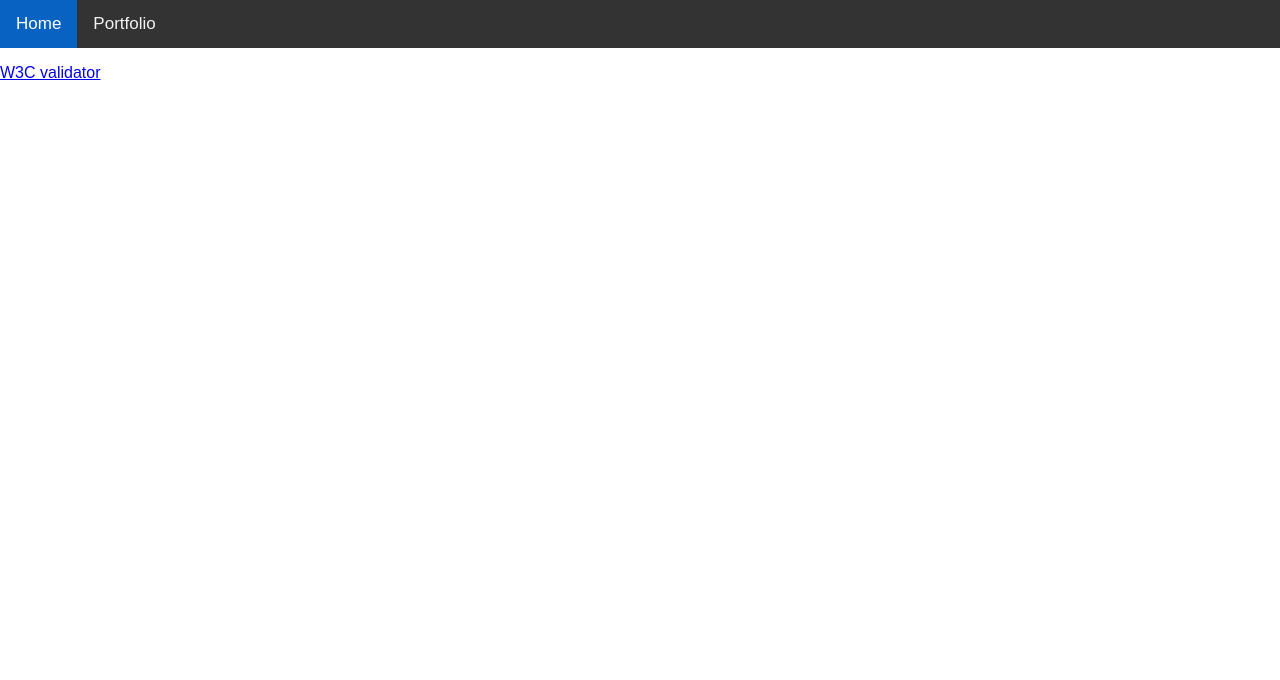
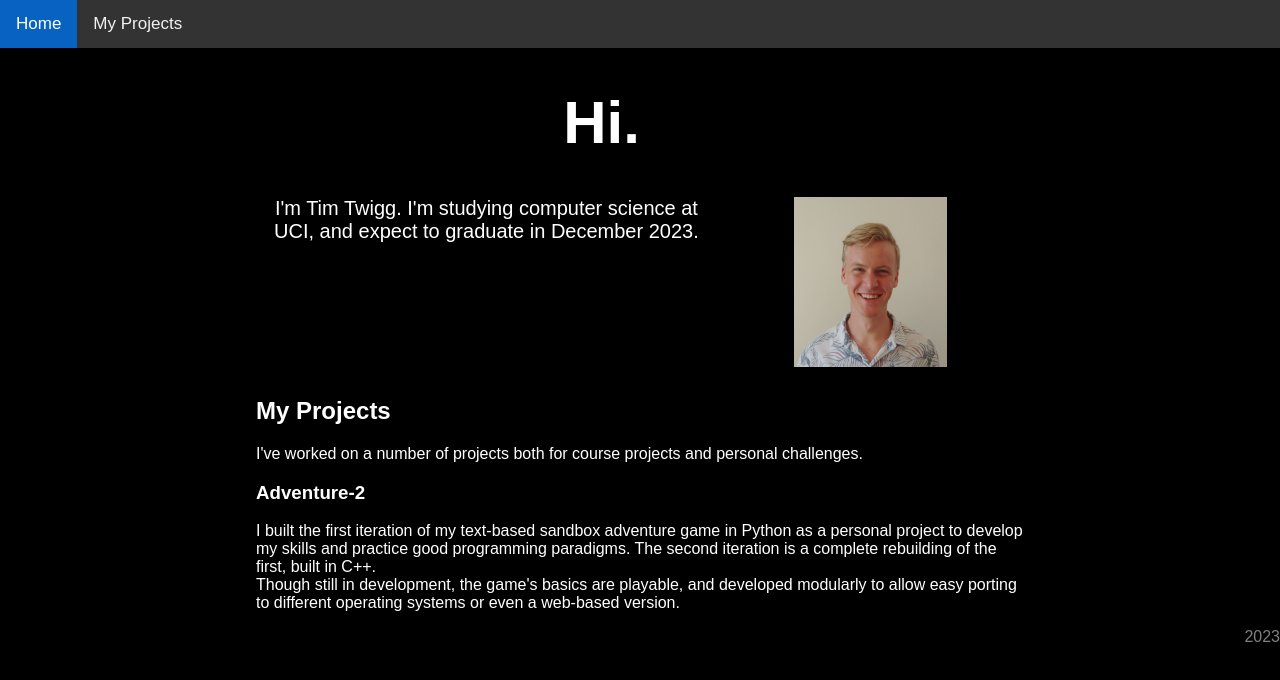
Before and after one commit to TimTwigg/timtwigg.github.io, a plain HTML site: page index.html in a window 1280 px wide. Drawn offline with Linux system fonts and the light colour scheme.

Commit message:
Dev 1/17

```diff
--- a/index.html
+++ b/index.html
@@ -8,24 +8,58 @@ EMAIL: ttwigg@uci.edu
 
 <head>
     <meta charset = "utf-8">
+    <meta name = "viewport" content = "width = device-width, initial-scale = 1">
     <meta name = "author" content = "Timothy Twigg">
     <meta name = "description" content = "Home Page">
     <link rel = "stylesheet" href = "styles.css">
     <script src = "script.js"></script>
     <script src="https://use.fontawesome.com/ff30197ced.js"></script>
-    <!-- you would also link to Bootstrap here! -->
     <title>Home</title>
 </head>
 
 <body>
-    <div class = "topnav" id = "NavBar">
-        <a class = "active" href = "index.html">Home</a>
-        <a href = "portfolio.html">Portfolio</a>
-        <a href = "javascript:void(0)" class = "icon" onclick = "changeNavBar()"><i class = "fa fa-bars" aria-hidden="true"></i></a>
+    <div class = "topnav" id = "home">
+        <a class = "active" href = "#home">Home</a>
+        <a href = "#my_projects">My Projects</a>
+        <a href = "javascript:void(0)" class = "icon" onclick = "changeNavBar()" title = "icon"><i class = "fa fa-bars" aria-hidden="true"></i></a>
     </div>
 
-    <p>
-        <a href = "http://validator.w3.org/check?uri=referer">W3C validator</a>
-    </p>
+    <div class = "main">
+        <button onclick="toTop()" id = "toTopButton" title = "Gotop">Back to top</button>
+
+        <div class = "titlediv">
+            <h1>
+                Hi.
+            </h1>
+            <p>
+                <img id = "profile_picture" src = "profile.jpg" alt = "Personal Profile Picture">
+                I'm Tim Twigg. I'm studying computer science at UCI, and expect to graduate in December 2023.
+            </p>
+        </div>
+
+        <div id = "my_projects">
+            <h2>
+                My Projects
+            </h2>
+            <p>
+                I've worked on a number of projects both for course projects and personal challenges.
+            </p>
+
+            <h3>
+                Adventure-2
+            </h3>
+            <p>
+                I built the first iteration of my text-based sandbox adventure game in Python as a personal project to develop my skills and practice good programming paradigms. The second
+                iteration is a complete rebuilding of the first, built in C++. <br/>
+                Though still in development, the game's basics are playable, and developed modularly to allow easy porting to different operating systems or even a web-based version.
+            </p>
+        </div>
+
+    </div>
+
+    <footer>
+        <p>2023</p>
+    </footer>
+
 </body>
 </html>
--- a/script.js
+++ b/script.js
@@ -1,10 +1,27 @@
 /* Toggle between adding and removing the "responsive" class
 to topnav when the user clicks on the icon */
 function changeNavBar() {
-    var x = document.getElementById("NavBar");
+    var x = document.getElementById("home");
     if (x.className === "topnav") {
         x.className += " responsive";
     } else {
         x.className = "topnav";
     }
 }
+
+/* Manage toTopButton */
+window.onscroll = function() {scrollFunction()};
+
+function scrollFunction() {
+    let mybutton = document.getElementById("toTopButton");
+    if (document.body.scrollTop > 20 || document.documentElement.scrollTop > 20) {
+        mybutton.style.display = "block";
+    } else {
+        mybutton.style.display = "none";
+    }
+  }
+
+function toTop() {
+    document.body.scrollTop = 0;
+    document.documentElement.scrollTop = 0;
+}
--- a/styles.css
+++ b/styles.css
@@ -1,15 +1,87 @@
-body {
-    margin: 0;
-    font-family: Arial, Helvetica, sans-serif;
+/*
+WRITTEN BY: Timothy Twigg
+EMAIL: ttwigg@uci.edu
+*/
+
+html {
+    height: 100%;
 }
 
-/* Navigation bar */
+body {
+    font-family: Arial, Helvetica, sans-serif;
+    background-color: black;
+    color: white;
+    margin: 0;
+    padding: 0;
+    min-height: 100vh;
+}
+
+.main {
+    width: 60%;
+    margin: auto;
+}
+
+.titlediv {
+    text-align: center;
+    margin-bottom: 20%;
+}
+
+.titlediv h1 {
+    padding-right: 10%;
+    font-size: 60px;
+}
+
+.titlediv p {
+    font-size: 20px;
+}
+
+#profile_picture {
+    float: right;
+    width: 20%;
+    padding-left: 10%;
+    padding-right: 10%;
+}
+
+footer {
+    text-align: right;
+    color: grey;
+    margin-top: auto;
+}
+
+body:before {
+    content: "";
+    height: 100%;
+    float: left;
+    width: 0;
+    margin-top: -32767px;
+  }
+
+#toTopButton {
+    display: none;
+    position: fixed;
+    bottom: 20px;
+    right: 30px;
+    z-index: 99;
+    font-size: 18px;
+    border: none;
+    outline: none;
+    background-color: #0862c2;
+    color: white;
+    cursor: pointer;
+    padding: 15px;
+    border-radius: 4px;
+}
+
+#toTopButton:hover {
+    background-color: #ddd;
+    color: black;
+}
+
 .topnav {
     overflow: hidden;
     background-color: #333;
 }
 
-/* Links inside navigation bar */
 .topnav a {
     float: left;
     display: block;
@@ -20,25 +92,19 @@ body {
     font-size: 17px;
 }
 
-/* Change the color of nav bar links on hover */
 .topnav a:hover {
     background-color: #ddd;
     color: black;
 }
 
-/* Highlight the current page */
 .topnav a.active {
     background-color: #0862c2;
     color: white;
 }
 
-/* Hide the link to open/close the navigation bar on small screens */
 .topnav .icon {
     display: none;
 }
-
-/********************************************************************/
-/* MEDIA QUERIES */
 
 /* When the screen is less than 600 pixels wide, hide all links, except for
 the first one. Show the link that shows/hides the nav bar */
```
Also changed, not shown: portfolio.html (deleted, +0 -22 lines), profile.jpg (renamed from photo_old.jpg), readme.txt, todo.txt.
